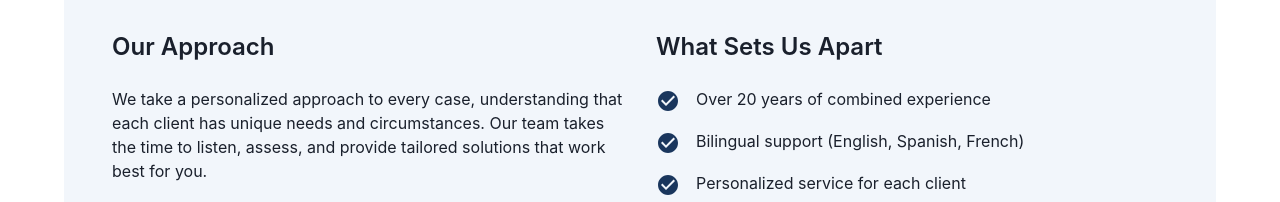
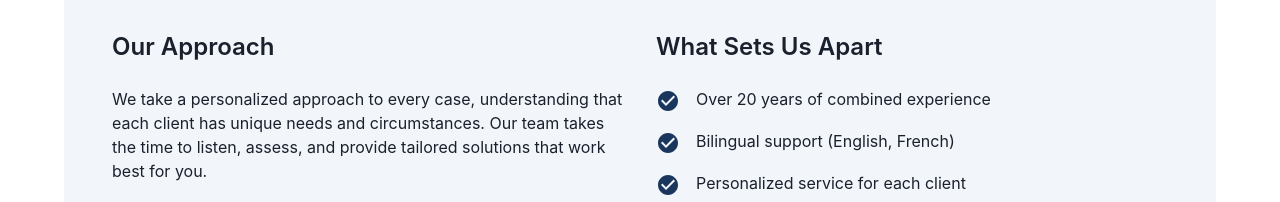
Before and after one commit to RodrigueMedor/eaglevision-mvp, a React (Create React App) app in the folder frontend/: page /about in a window 1280 px wide. Shown: the part 2144-2346 px from the top of the page. Built offline with nearby package versions, Linux system fonts and the light colour scheme; no server answers.

Commit message:
fix: update language references from Spanish to French.

```diff
--- a/frontend/src/pages/About/About.js
+++ b/frontend/src/pages/About/About.js
@@ -20,7 +20,7 @@ const team = [
 
 const features = [
   'Over 20 years of combined experience',
-  'Bilingual support (English, Spanish, French)',
+  'Bilingual support (English, French)',
   'Personalized service for each client',
   'Up-to-date with latest tax laws and regulations',
   'Strong track record of successful cases',
--- a/frontend/src/pages/Home/Home.js
+++ b/frontend/src/pages/Home/Home.js
@@ -82,7 +82,7 @@ const features = [
   },
   {
     text: 'Bilingual Team',
-    description: 'Fluent in English and Spanish to serve our diverse community.',
+    description: 'Fluent in English and French to serve our diverse community.',
     icon: <TranslateIcon color="primary" />
   },
   {
```
